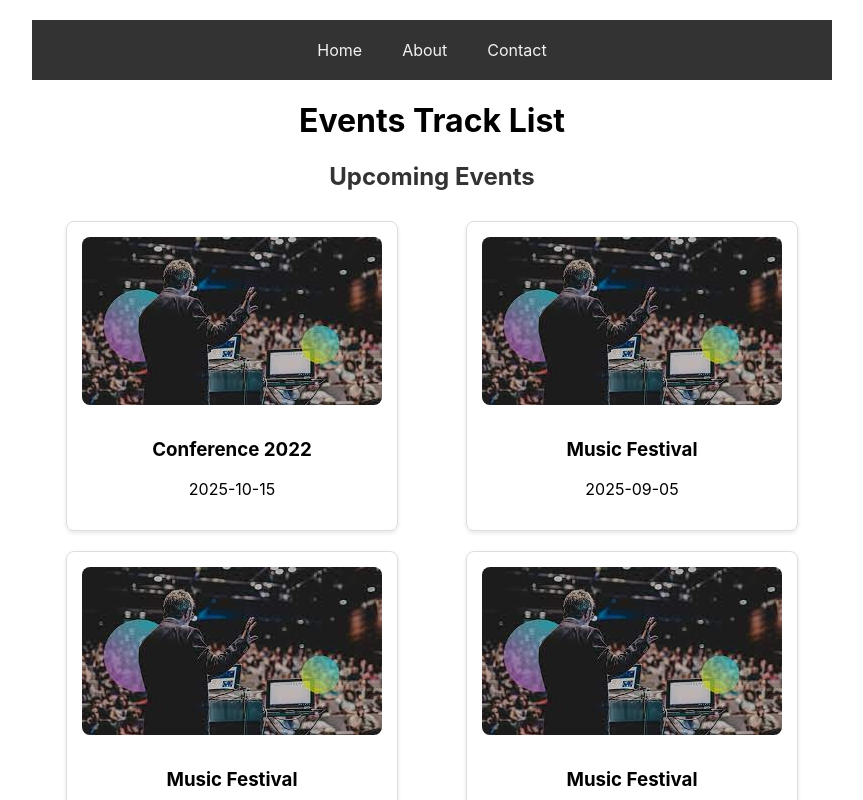
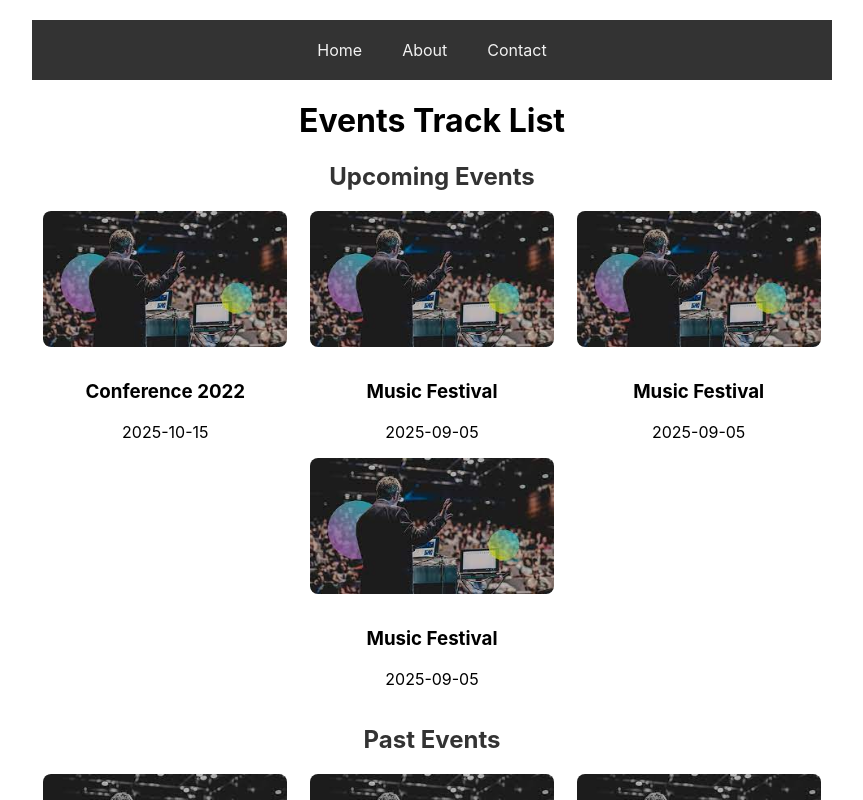
Before and after one commit to ayush-agarwal-190/Event_Page, a React (Create React App) app: page / in a window 1280 px wide. Shown: the top 800 px of the page, without its empty margins (208-1071 px from the left). Built offline with nearby package versions, Linux system fonts and the light colour scheme.

Commit message:
Added 3 cards in one vertical line

```diff
--- a/public/events.json
+++ b/public/events.json
@@ -15,42 +15,42 @@
       "category": "Past"
     },
     {
-        "id": 2,
+      "id": 3,
       "title": "Music Festival",
       "date": "2022-09-05",
       "image": "/images/download.jpg",
       "category": "Past"
     },
     {
-        "id": 2,
+      "id": 4,
       "title": "Music Festival",
       "date": "2022-09-05",
       "image": "/images/download.jpg",
       "category": "Past"
     },
     {
-        "id": 1,
+      "id": 5,
       "title": "Conference 2022",
       "date": "2025-10-15",
       "image": "/images/download.jpg",
       "category": "Upcoming"
     },
     {
-        "id": 2,
+      "id": 6,
       "title": "Music Festival",
       "date": "2025-09-05",
       "image": "/images/download.jpg",
       "category": "Upcoming"
     },
     {
-        "id": 2,
+      "id": 7,
       "title": "Music Festival",
       "date": "2025-09-05",
       "image": "/images/download.jpg",
       "category": "Upcoming"
     },
     {
-        "id": 2,
+      "id": 8,
       "title": "Music Festival",
       "date": "2025-09-05",
       "image": "/images/download.jpg",
--- a/src/App.css
+++ b/src/App.css
@@ -5,14 +5,8 @@
   text-align: center;
 }
 
-.event-card {
-  border: 1px solid #ddd;
-  padding: 15px;
-  margin: 10px;
-  border-radius: 8px;
-  box-shadow: 0 2px 4px rgba(0, 0, 0, 0.1);
-  transition: transform .2s; /* Animation */
-}
+
+
 
 .event-card:hover {
   transform: scale(1.1); /* (150% zoom - Note: if the zoom is too large, it will go outside of the viewport) */
@@ -20,9 +14,17 @@
 
 .event-list {
   display: flex;
-  justify-content: space-around;
-  flex-wrap: wrap;
+  flex-direction: row; /* Stacks the cards horizontally */
+  flex-wrap: wrap; /* Allows the items to wrap as needed */
+  justify-content: space-around; /* Distributes space evenly between the cards */
 }
+
+.event-card {
+  width: calc(33% - 20px);
+}
+
+
+
 
 h2 {
   color: #333;
```
Lines whose indentation alone changed are shown as unchanged.
